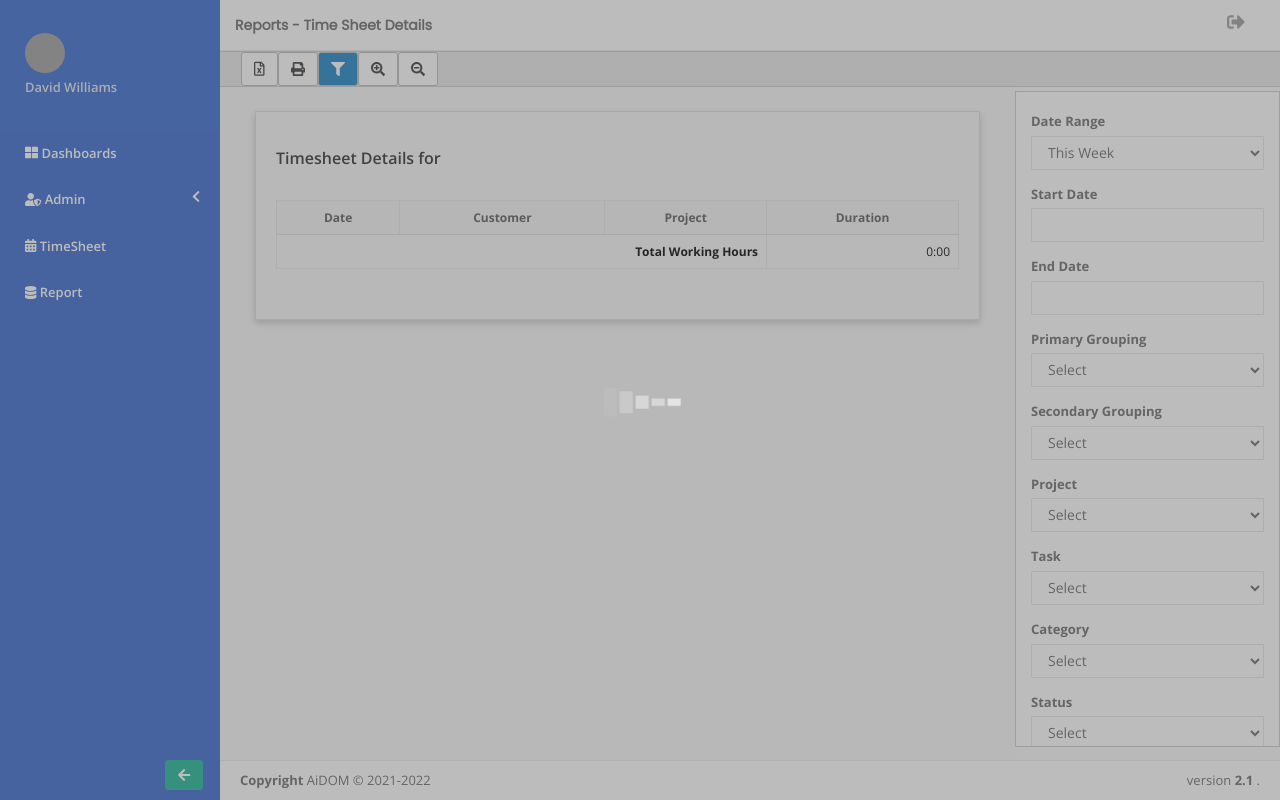
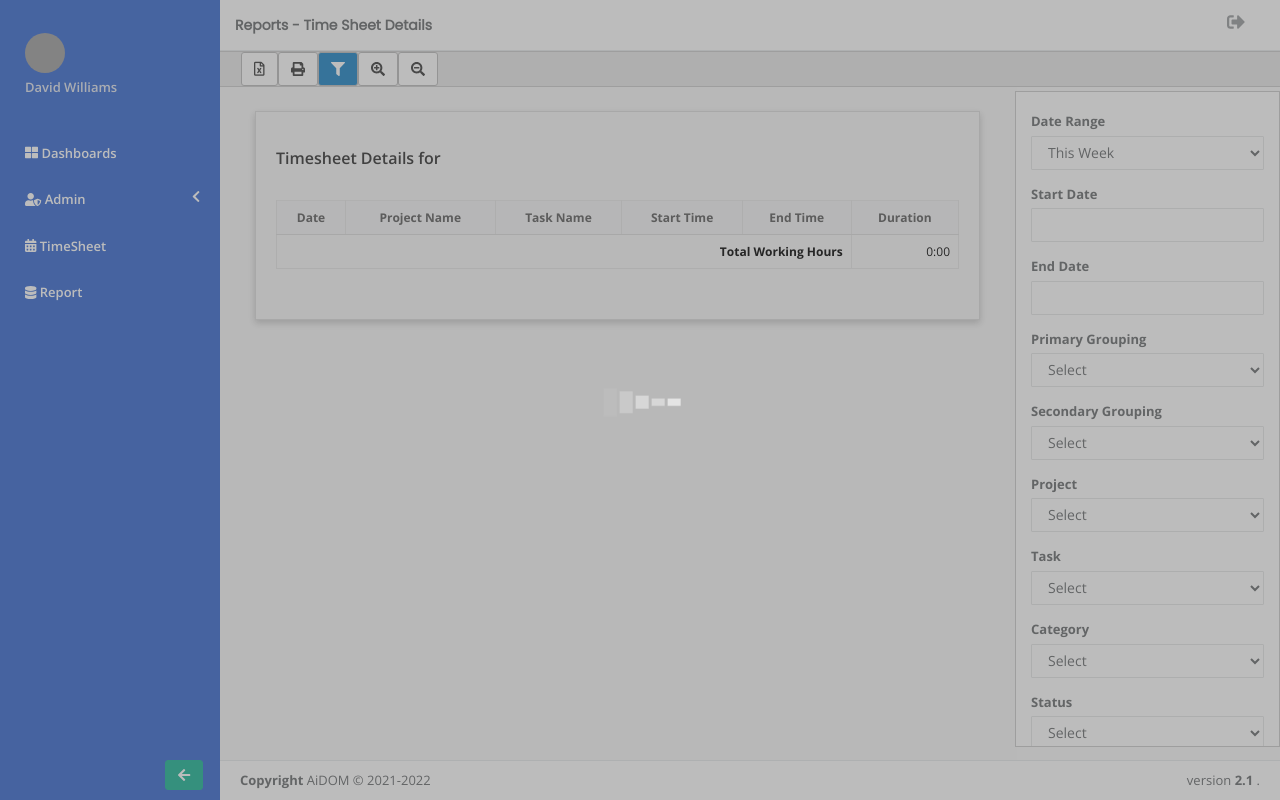
Before and after one commit to tanviranik/CRMTimesheetFlaskApp, a Flask app: page /rpthourlogdetail in a window 1280 px wide. Run offline with Flask 2, Linux system fonts and the light colour scheme; data that the repository does not hold is empty; some libraries are stand-ins or nearby versions; grey boxes are pictures that could not be loaded.

Commit message:
add start time and end time

```diff
--- a/templates/new_timesheet_entry.html
+++ b/templates/new_timesheet_entry.html
@@ -307,7 +307,7 @@
             calculateHourByAmount(){
                 let self = this;
                 // return calculateTotalHours(self.paymentCalculate.PaymentAmount, self.paymentCalculate.HourlyRate)
-                if(isAdmin){
+                if(self.isAdmin){
                     self.timeentry.HourLogs.end_time = calculateTotalHoursFromDecimalByPayment(self.paymentCalculate.PaymentAmount, self.paymentCalculate.HourlyRate)
                 }
                 return self.timeentry.HourLogs.end_time;
--- a/templates/timesheetdetailreport.html
+++ b/templates/timesheetdetailreport.html
@@ -43,10 +43,12 @@
                                     <td>[[dt.entry_date]]</td>
                                     <td>[[dt.project_name]]</td>
                                     <td>[[dt.task_name]]</td>
+                                    <td>[[dt.start_time]]</td>
+                                    <td>[[dt.end_time]]</td>
                                     <td class="text-right">[[dt.total_hours]]</td>
                                 </tr>
                                 <tr>
-                                    <td colspan="3"class="text-right"><b>Total Working Hours</b></td>
+                                    <td colspan="5"class="text-right"><b>Total Working Hours</b></td>
                                     <td class="text-right">[[grandhours]]</td>
                                 </tr>
                             </tbody>
@@ -156,7 +158,7 @@
             return {
                 pagetitle: 'Report - Time Sheet Detail',
                 isFilter: true,
-                reportdataheader: ['Date', 'Customer', 'Project', 'Duration'],
+                reportdataheader: ['Date', 'Project Name', 'Task Name','Start Time', 'End Time', 'Duration'],
                 employee_name: '',
                 reportdata: [],
                 selectedDay: new Date(),
```
